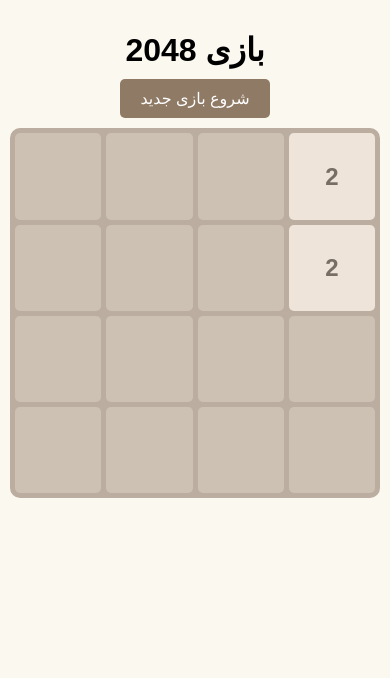
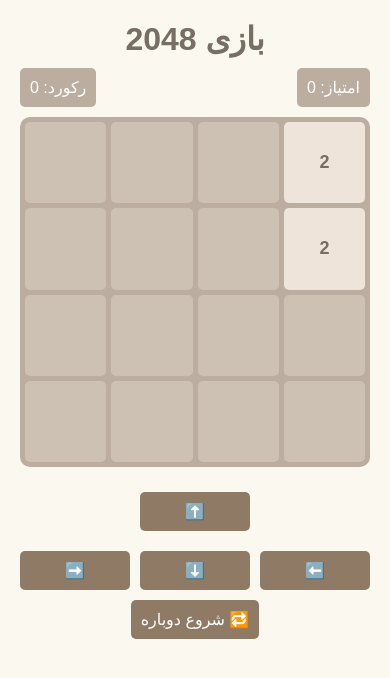
Before and after one commit to abolfazlmodiri/2048, a plain HTML site: page index.html in a window 390 px wide. Drawn offline with Linux system fonts and the light colour scheme.

Commit message:
index.html

```diff
--- a/index.html
+++ b/index.html
@@ -5,34 +5,34 @@
   <meta name="viewport" content="width=device-width, initial-scale=1.0"/>
   <title>بازی 2048</title>
   <style>
-    * {
-      box-sizing: border-box;
-    }
+    * { box-sizing: border-box; }
     body {
+      margin: 0;
       font-family: sans-serif;
       background: #faf8ef;
+      color: #776e65;
+      direction: rtl;
       text-align: center;
-      margin: 0;
-      padding: 0;
-      direction: rtl;
     }
     .container {
       max-width: 400px;
       margin: auto;
-      padding: 10px;
+      padding: 20px;
     }
     h1 {
-      margin-bottom: 10px;
+      margin: 0;
     }
-    button {
-      padding: 10px 20px;
+    .score-board {
+      display: flex;
+      justify-content: space-between;
+      margin: 10px 0;
       font-size: 16px;
-      background-color: #8f7a66;
+    }
+    .score, .highscore {
+      background: #bbada0;
       color: white;
-      border: none;
+      padding: 10px;
       border-radius: 5px;
-      cursor: pointer;
-      margin-bottom: 10px;
     }
     #game-board {
       display: grid;
@@ -44,95 +44,123 @@
     }
     .tile {
       width: 100%;
-      aspect-ratio: 1 / 1;
+      aspect-ratio: 1/1;
       background: #cdc1b4;
-      font-size: 24px;
-      color: #776e65;
-      font-weight: bold;
       border-radius: 5px;
       display: flex;
       align-items: center;
       justify-content: center;
+      font-weight: bold;
+      font-size: 24px;
+    }
+    button {
+      margin-top: 10px;
+      padding: 10px;
+      font-size: 16px;
+      background: #8f7a66;
+      color: white;
+      border: none;
+      border-radius: 5px;
+      cursor: pointer;
+    }
+    .controls {
+      margin-top: 15px;
+      display: grid;
+      grid-template-columns: repeat(3, 1fr);
+      gap: 10px;
+    }
+    .controls button {
+      padding: 10px;
+    }
+    @media (max-width: 500px) {
+      .tile {
+        font-size: 18px;
+      }
     }
   </style>
 </head>
 <body>
   <div class="container">
     <h1>بازی 2048</h1>
-    <button id="new-game">شروع بازی جدید</button>
+    <div class="score-board">
+      <div class="score">امتیاز: <span id="score">0</span></div>
+      <div class="highscore">رکورد: <span id="highscore">0</span></div>
+    </div>
     <div id="game-board"></div>
+
+    <div class="controls">
+      <div></div>
+      <button onclick="moveUp()">⬆️</button>
+      <div></div>
+      <button onclick="moveLeft()">⬅️</button>
+      <button onclick="moveDown()">⬇️</button>
+      <button onclick="moveRight()">➡️</button>
+    </div>
+
+    <button onclick="initBoard()">🔁 شروع دوباره</button>
   </div>
 
   <script>
+    let grid = [];
+    let score = 0;
     const board = document.getElementById("game-board");
-    const newGameBtn = document.getElementById("new-game");
-    let grid = [];
+    const scoreDisplay = document.getElementById("score");
+    const highScoreDisplay = document.getElementById("highscore");
 
-    function initBoard() {
-      grid = Array(4).fill(null).map(() => Array(4).fill(0));
-      addRandomTile();
-      addRandomTile();
-      updateBoard();
+    function getTileColor(val) {
+      const colors = {
+        0: "#cdc1b4", 2: "#eee4da", 4: "#ede0c8", 8: "#f2b179",
+        16: "#f59563", 32: "#f67c5f", 64: "#f65e3b", 128: "#edcf72",
+        256: "#edcc61", 512: "#edc850", 1024: "#edc53f", 2048: "#edc22e"
+      };
+      return colors[val] || "#3c3a32";
     }
 
     function updateBoard() {
       board.innerHTML = "";
       grid.forEach(row => {
-        row.forEach(cell => {
+        row.forEach(val => {
           const tile = document.createElement("div");
           tile.className = "tile";
-          tile.textContent = cell !== 0 ? cell : "";
-          tile.style.backgroundColor = getTileColor(cell);
+          tile.style.background = getTileColor(val);
+          tile.textContent = val === 0 ? "" : val;
           board.appendChild(tile);
         });
       });
-    }
-
-    function getTileColor(value) {
-      const colors = {
-        0: "#cdc1b4",
-        2: "#eee4da",
-        4: "#ede0c8",
-        8: "#f2b179",
-        16: "#f59563",
-        32: "#f67c5f",
-        64: "#f65e3b",
-        128: "#edcf72",
-        256: "#edcc61",
-        512: "#edc850",
-        1024: "#edc53f",
-        2048: "#edc22e"
-      };
-      return colors[value] || "#3c3a32";
+      scoreDisplay.textContent = score;
+      const high = +localStorage.getItem("highscore") || 0;
+      if (score > high) localStorage.setItem("highscore", score);
+      highScoreDisplay.textContent = localStorage.getItem("highscore") || 0;
     }
 
     function addRandomTile() {
-      let emptyCells = [];
-      grid.forEach((row, i) => {
-        row.forEach((cell, j) => {
-          if (cell === 0) emptyCells.push({i, j});
-        });
-      });
-      if (emptyCells.length === 0) return;
-      const {i, j} = emptyCells[Math.floor(Math.random() * emptyCells.length)];
+      let empty = [];
+      for (let i = 0; i < 4; i++)
+        for (let j = 0; j < 4; j++)
+          if (grid[i][j] === 0) empty.push({i, j});
+      if (empty.length === 0) return;
+      let {i, j} = empty[Math.floor(Math.random() * empty.length)];
       grid[i][j] = Math.random() < 0.9 ? 2 : 4;
     }
 
     function slide(row) {
-      let arr = row.filter(val => val);
-      for (let i = 0; i < arr.length - 1; i++) {
-        if (arr[i] === arr[i + 1]) {
-          arr[i] *= 2;
-          arr[i + 1] = 0;
+      row = row.filter(x => x);
+      for (let i = 0; i < row.length - 1; i++) {
+        if (row[i] === row[i + 1]) {
+          row[i] *= 2;
+          score += row[i];
+          row[i + 1] = 0;
         }
       }
-      return arr.filter(val => val).concat(Array(4 - arr.filter(val => val).length).fill(0));
+      row = row.filter(x => x);
+      while (row.length < 4) row.push(0);
+      return row;
     }
 
     function moveLeft() {
       let moved = false;
       for (let i = 0; i < 4; i++) {
-        const newRow = slide(grid[i]);
+        let newRow = slide(grid[i]);
         if (JSON.stringify(grid[i]) !== JSON.stringify(newRow)) moved = true;
         grid[i] = newRow;
       }
@@ -145,8 +173,7 @@
     function moveRight() {
       let moved = false;
       for (let i = 0; i < 4; i++) {
-        const reversed = grid[i].slice().reverse();
-        const newRow = slide(reversed).reverse();
+        let newRow = slide(grid[i].slice().reverse()).reverse();
         if (JSON.stringify(grid[i]) !== JSON.stringify(newRow)) moved = true;
         grid[i] = newRow;
       }
@@ -160,7 +187,7 @@
       let moved = false;
       for (let j = 0; j < 4; j++) {
         let col = [grid[0][j], grid[1][j], grid[2][j], grid[3][j]];
-        const newCol = slide(col);
+        let newCol = slide(col);
         for (let i = 0; i < 4; i++) {
           if (grid[i][j] !== newCol[i]) moved = true;
           grid[i][j] = newCol[i];
@@ -176,7 +203,7 @@
       let moved = false;
       for (let j = 0; j < 4; j++) {
         let col = [grid[3][j], grid[2][j], grid[1][j], grid[0][j]];
-        const newCol = slide(col).reverse();
+        let newCol = slide(col).reverse();
         for (let i = 0; i < 4; i++) {
           if (grid[i][j] !== newCol[i]) moved = true;
           grid[i][j] = newCol[i];
@@ -188,7 +215,16 @@
       }
     }
 
-    document.addEventListener("keydown", (e) => {
+    function initBoard() {
+      grid = Array(4).fill(null).map(() => Array(4).fill(0));
+      score = 0;
+      addRandomTile();
+      addRandomTile();
+      updateBoard();
+    }
+
+    // پشتیبانی از کیبورد
+    document.addEventListener("keydown", e => {
       switch (e.key) {
         case "ArrowLeft": moveLeft(); break;
         case "ArrowRight": moveRight(); break;
@@ -197,26 +233,16 @@
       }
     });
 
-    newGameBtn.addEventListener("click", () => {
-      initBoard();
-    });
-
-    // لمس (Swipe)
-    let xStart = null;
-    let yStart = null;
-
+    // پشتیبانی از لمس
+    let startX, startY;
     document.addEventListener("touchstart", e => {
-      xStart = e.touches[0].clientX;
-      yStart = e.touches[0].clientY;
-    });
+      startX = e.touches[0].clientX;
+      startY = e.touches[0].clientY;
+    }, { passive: true });
 
     document.addEventListener("touchend", e => {
-      if (!xStart || !yStart) return;
-      let xEnd = e.changedTouches[0].clientX;
-      let yEnd = e.changedTouches[0].clientY;
-
-      let dx = xEnd - xStart;
-      let dy = yEnd - yStart;
+      let dx = e.changedTouches[0].clientX - startX;
+      let dy = e.changedTouches[0].clientY - startY;
 
       if (Math.abs(dx) > Math.abs(dy)) {
         if (dx > 20) moveRight();
@@ -225,12 +251,15 @@
         if (dy > 20) moveDown();
         else if (dy < -20) moveUp();
       }
+    }, { passive: true });
 
-      xStart = null;
-      yStart = null;
-    });
+    // جلوگیری از کشیدن پایین (refresh)
+    document.addEventListener("touchmove", e => {
+      if (e.touches.length > 1 || (startY && e.touches[0].clientY - startY > 50)) {
+        e.preventDefault();
+      }
+    }, { passive: false });
 
-    // شروع اولیه
     initBoard();
   </script>
 </body>
```
